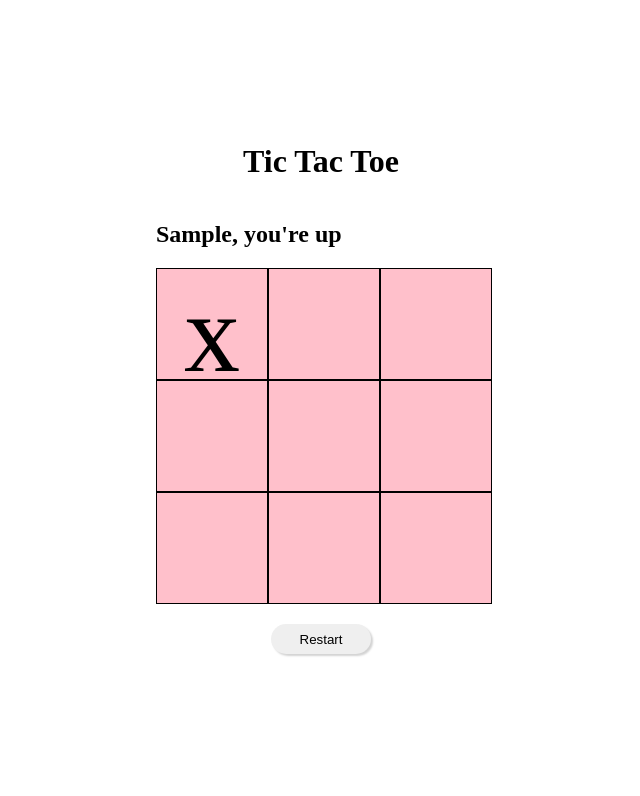
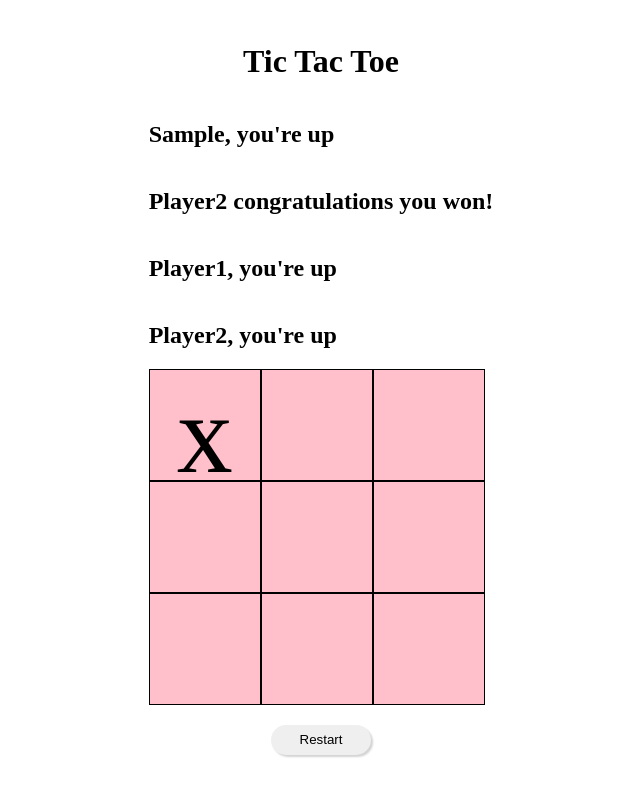
Before and after one commit to acciojob/tictactoe-imsunokdir, a website: page main.html in a window 1280 px wide. Both pictures are taken after typing "Sample", "Sample" into the empty fields and a click on the button "start game". Shown: the whole page, without its empty margins (319-959 px from the left). Drawn offline with Linux system fonts and the light colour scheme.

Commit message:
created a submission

```diff
--- a/main.html
+++ b/main.html
@@ -22,6 +22,10 @@
 		  <div class="main-box" >
 			  <h1 style="text-align:center">Tic Tac Toe</h1>
 			  <h2 class ="message" id="message">Player1 congratulations you won!</h2>
+			  <h2 class ="message" id="message">Player2 congratulations you won!</h2>
+			  <h2 class ="message" id="message">Player1, you're up</h2>
+			  <h2 class ="message" id="message">Player2, you're up</h2>
+
 			  <div class="boxes" id="boxes">
 				  <div class="box" id="1">x</div>
 				  <div class="box" id="2"></div>
```
